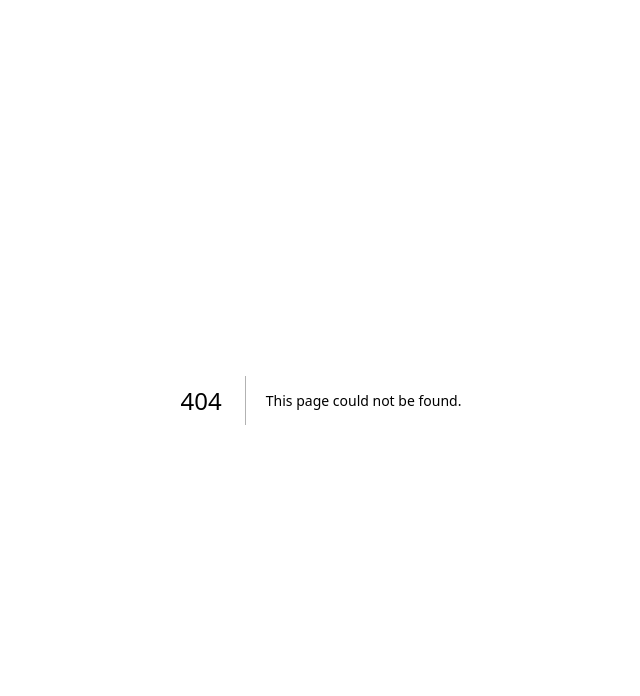
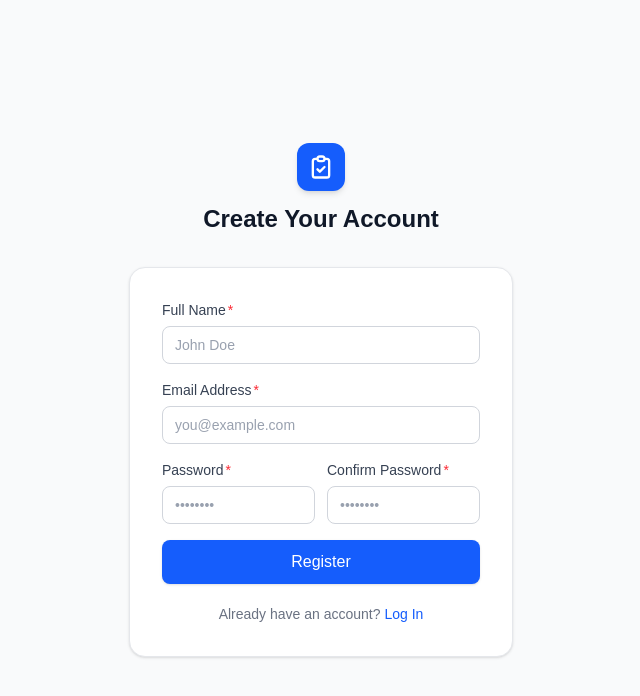
Before and after one commit to sudeepa99/task_management_application, a Next.js app in the folder Frontend/task-management/: page /auth/register in a window 1280 px wide. Before the commit this address had no page. Shown: the top 696 px of the page, without its empty margins (319-959 px from the left). Built offline with nearby package versions, Linux system fonts and the light colour scheme; no server answers.

Commit message:
admin and register pages defined

```diff
--- /dev/null
+++ b/Frontend/task-management/src/app/admin/page.jsx
@@ -0,0 +1,123 @@
+"use client";
+import { useState, useEffect, useCallback } from "react";
+import { useRouter } from "next/navigation";
+import toast from "react-hot-toast";
+import { useAuth } from "@/context/AuthContext";
+import { taskService } from "@/services/taskService";
+import Navbar from "@/components/layout/Navbar";
+import TaskTable from "@/components/tasks/TaskTable";
+import TaskFilters from "@/components/tasks/TaskFilters";
+import { getErrorMessage } from "@/lib/Utils";
+
+const DEFAULT_FILTERS = { status: "", priority: "", sort: "dueDate,ASC" };
+
+export default function AdminPage() {
+  const router = useRouter();
+  const { user, loading: authLoading } = useAuth();
+
+  const [tasks, setTasks] = useState([]);
+  const [pagination, setPagination] = useState(null);
+  const [loading, setLoading] = useState(true);
+  const [filters, setFilters] = useState(DEFAULT_FILTERS);
+  const [page, setPage] = useState(0);
+
+  useEffect(() => {
+    if (!authLoading && !user) router.push("/login");
+    if (!authLoading && user?.role !== "ADMIN") router.push("/dashboard");
+  }, [user, authLoading, router]);
+
+  const fetchTasks = useCallback(async () => {
+    setLoading(true);
+    try {
+      const params = { page, size: 10, sort: filters.sort };
+      if (filters.status) params.status = filters.status;
+      if (filters.priority) params.priority = filters.priority;
+
+      const res = await taskService.getAllTasksAdmin(params);
+      setTasks(res.data.content);
+      setPagination({
+        number: res.data.number,
+        size: res.data.size,
+        totalElements: res.data.totalElements,
+        totalPages: res.data.totalPages,
+        first: res.data.first,
+        last: res.data.last,
+      });
+    } catch (err) {
+      toast.error(getErrorMessage(err));
+    } finally {
+      setLoading(false);
+    }
+  }, [page, filters]);
+
+  useEffect(() => {
+    if (user?.role === "ADMIN") fetchTasks();
+  }, [fetchTasks, user]);
+
+  const handleFilterChange = (key, value) => {
+    setFilters((prev) => ({ ...prev, [key]: value }));
+    setPage(0);
+  };
+
+  if (authLoading) return null;
+
+  return (
+    <div className="min-h-screen bg-gray-50">
+      <Navbar />
+
+      <main className="max-w-7xl mx-auto px-4 sm:px-6 lg:px-8 py-8">
+        <div className="flex flex-col sm:flex-row sm:items-center justify-between gap-4 mb-6">
+          <div>
+            <div className="flex items-center gap-2 mb-0.5">
+              <h1 className="text-2xl font-bold text-gray-900">All Tasks</h1>
+              <span className="px-2 py-0.5 bg-amber-100 text-amber-700 text-xs font-semibold rounded-full">
+                Admin View
+              </span>
+            </div>
+            <p className="text-sm text-gray-500">
+              {pagination
+                ? `${pagination.totalElements} total tasks across all users`
+                : ""}
+            </p>
+          </div>
+
+          {pagination && (
+            <div className="flex items-center gap-3">
+              <div className="bg-white border border-gray-200 rounded-lg px-4 py-2 text-center">
+                <p className="text-lg font-bold text-gray-900">
+                  {pagination.totalElements}
+                </p>
+                <p className="text-xs text-gray-500">Total Tasks</p>
+              </div>
+              <div className="bg-white border border-gray-200 rounded-lg px-4 py-2 text-center">
+                <p className="text-lg font-bold text-gray-900">
+                  {pagination.totalPages}
+                </p>
+                <p className="text-xs text-gray-500">Pages</p>
+              </div>
+            </div>
+          )}
+        </div>
+
+        <div className="bg-white rounded-xl border border-gray-200 p-4 mb-5">
+          <TaskFilters
+            filters={filters}
+            onChange={handleFilterChange}
+            onReset={() => {
+              setFilters(DEFAULT_FILTERS);
+              setPage(0);
+            }}
+          />
+        </div>
+
+        <TaskTable
+          tasks={tasks}
+          loading={loading}
+          showUser={true}
+          pagination={pagination}
+          onPageChange={setPage}
+        />
+      </main>
+    </div>
+  );
+}
--- /dev/null
+++ b/Frontend/task-management/src/app/auth/register/page.jsx
@@ -0,0 +1,154 @@
+"use client";
+import { useState } from "react";
+import { useRouter } from "next/navigation";
+import Link from "next/link";
+import toast from "react-hot-toast";
+import { authService } from "@/services/authService";
+import Input from "@/components/ui/Input";
+import Button from "@/components/ui/Button";
+import { getErrorMessage } from "@/lib/Utils";
+
+export default function RegisterPage() {
+  const router = useRouter();
+  const [form, setForm] = useState({
+    name: "",
+    email: "",
+    password: "",
+    confirmPassword: "",
+  });
+  const [errors, setErrors] = useState({});
+  const [loading, setLoading] = useState(false);
+
+  const validate = () => {
+    const newErrors = {};
+    if (!form.name.trim()) newErrors.name = "Full name is required";
+    if (!form.email) newErrors.email = "Email is required";
+    else if (!/\S+@\S+\.\S+/.test(form.email))
+      newErrors.email = "Invalid email address";
+    if (!form.password) newErrors.password = "Password is required";
+    else if (form.password.length < 6)
+      newErrors.password = "Password must be at least 6 characters";
+    if (!form.confirmPassword)
+      newErrors.confirmPassword = "Please confirm your password";
+    else if (form.password !== form.confirmPassword)
+      newErrors.confirmPassword = "Passwords do not match";
+    setErrors(newErrors);
+    return Object.keys(newErrors).length === 0;
+  };
+
+  const handleChange = (e) => {
+    const { name, value } = e.target;
+    setForm((prev) => ({ ...prev, [name]: value }));
+    if (errors[name]) setErrors((prev) => ({ ...prev, [name]: "" }));
+  };
+
+  const handleSubmit = async (e) => {
+    e.preventDefault();
+    if (!validate()) return;
+    setLoading(true);
+    try {
+      await authService.register(form.name, form.email, form.password);
+      toast.success("Account created! Please log in.");
+      router.push("/login");
+    } catch (err) {
+      toast.error(getErrorMessage(err));
+    } finally {
+      setLoading(false);
+    }
+  };
+
+  return (
+    <div className="min-h-screen bg-gray-50 flex items-center justify-center p-4">
+      <div className="w-full max-w-sm">
+        <div className="flex flex-col items-center mb-8">
+          <div className="w-12 h-12 bg-blue-600 rounded-xl flex items-center justify-center mb-3 shadow-md">
+            <svg
+              className="w-7 h-7 text-white"
+              fill="none"
+              stroke="currentColor"
+              viewBox="0 0 24 24"
+            >
+              <path
+                strokeLinecap="round"
+                strokeLinejoin="round"
+                strokeWidth={2}
+                d="M9 5H7a2 2 0 00-2 2v12a2 2 0 002 2h10a2 2 0 002-2V7a2 2 0 00-2-2h-2M9 5a2 2 0 002 2h2a2 2 0 002-2M9 5a2 2 0 012-2h2a2 2 0 012 2m-6 9l2 2 4-4"
+              />
+            </svg>
+          </div>
+          <h1 className="text-2xl font-bold text-gray-900">
+            Create Your Account
+          </h1>
+        </div>
+
+        <div className="bg-white rounded-2xl shadow-sm border border-gray-200 p-8">
+          <form onSubmit={handleSubmit} className="space-y-4">
+            <Input
+              label="Full Name"
+              name="name"
+              value={form.name}
+              onChange={handleChange}
+              placeholder="John Doe"
+              error={errors.name}
+              required
+              autoComplete="name"
+            />
+            <Input
+              label="Email Address"
+              name="email"
+              type="email"
+              value={form.email}
+              onChange={handleChange}
+              placeholder="you@example.com"
+              error={errors.email}
+              required
+              autoComplete="email"
+            />
+            <div className="grid grid-cols-2 gap-3">
+              <Input
+                label="Password"
+                name="password"
+                type="password"
+                value={form.password}
+                onChange={handleChange}
+                placeholder="••••••••"
+                error={errors.password}
+                required
+                autoComplete="new-password"
+              />
+              <Input
+                label="Confirm Password"
+                name="confirmPassword"
+                type="password"
+                value={form.confirmPassword}
+                onChange={handleChange}
+                placeholder="••••••••"
+                error={errors.confirmPassword}
+                required
+                autoComplete="new-password"
+              />
+            </div>
+            <Button
+              type="submit"
+              loading={loading}
+              className="w-full"
+              size="lg"
+            >
+              Register
+            </Button>
+          </form>
+
+          <p className="text-center text-sm text-gray-500 mt-5">
+            Already have an account?{" "}
+            <Link
+              href="/login"
+              className="text-blue-600 hover:text-blue-700 font-medium"
+            >
+              Log In
+            </Link>
+          </p>
+        </div>
+      </div>
+    </div>
+  );
+}
```
